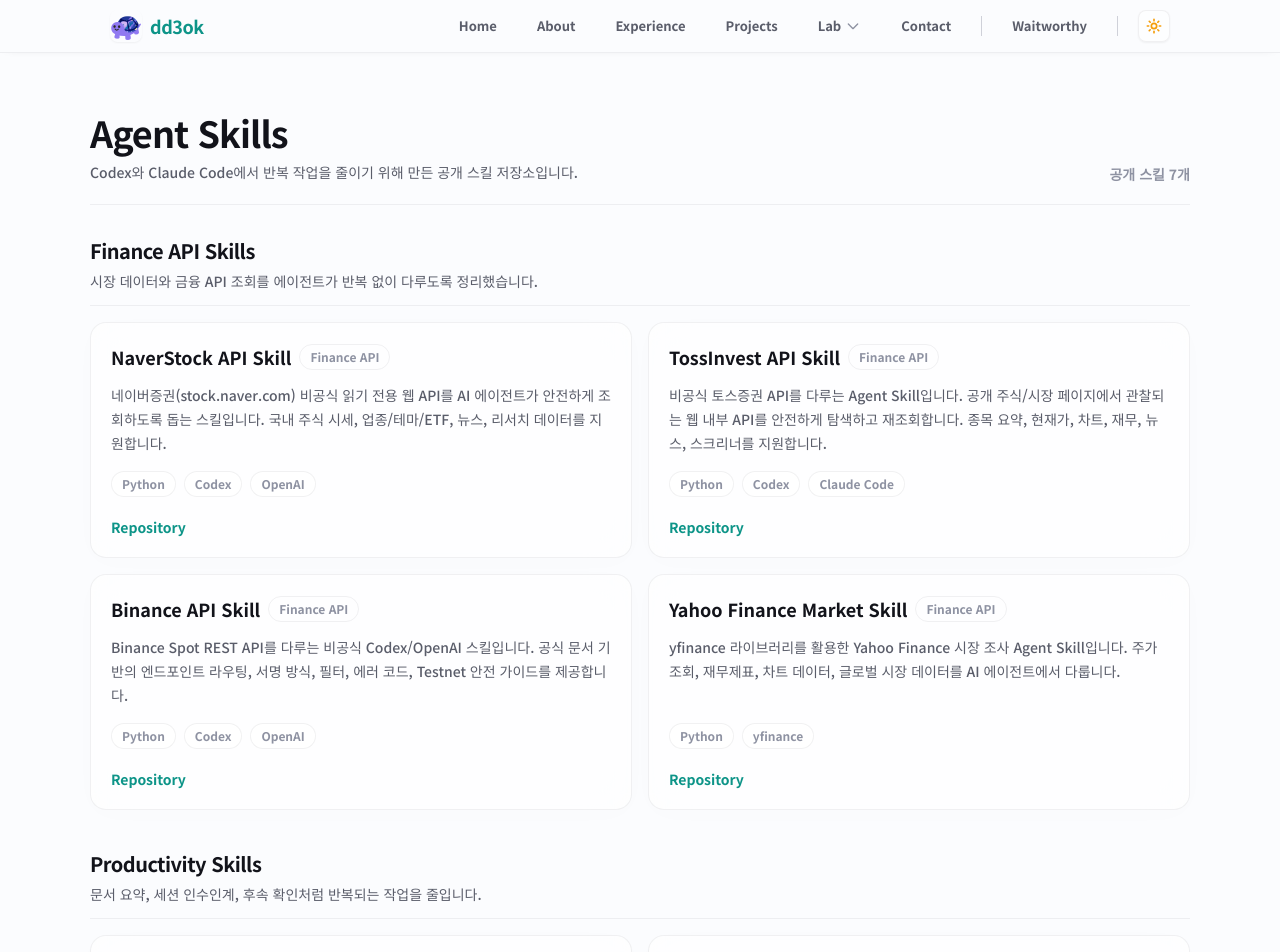
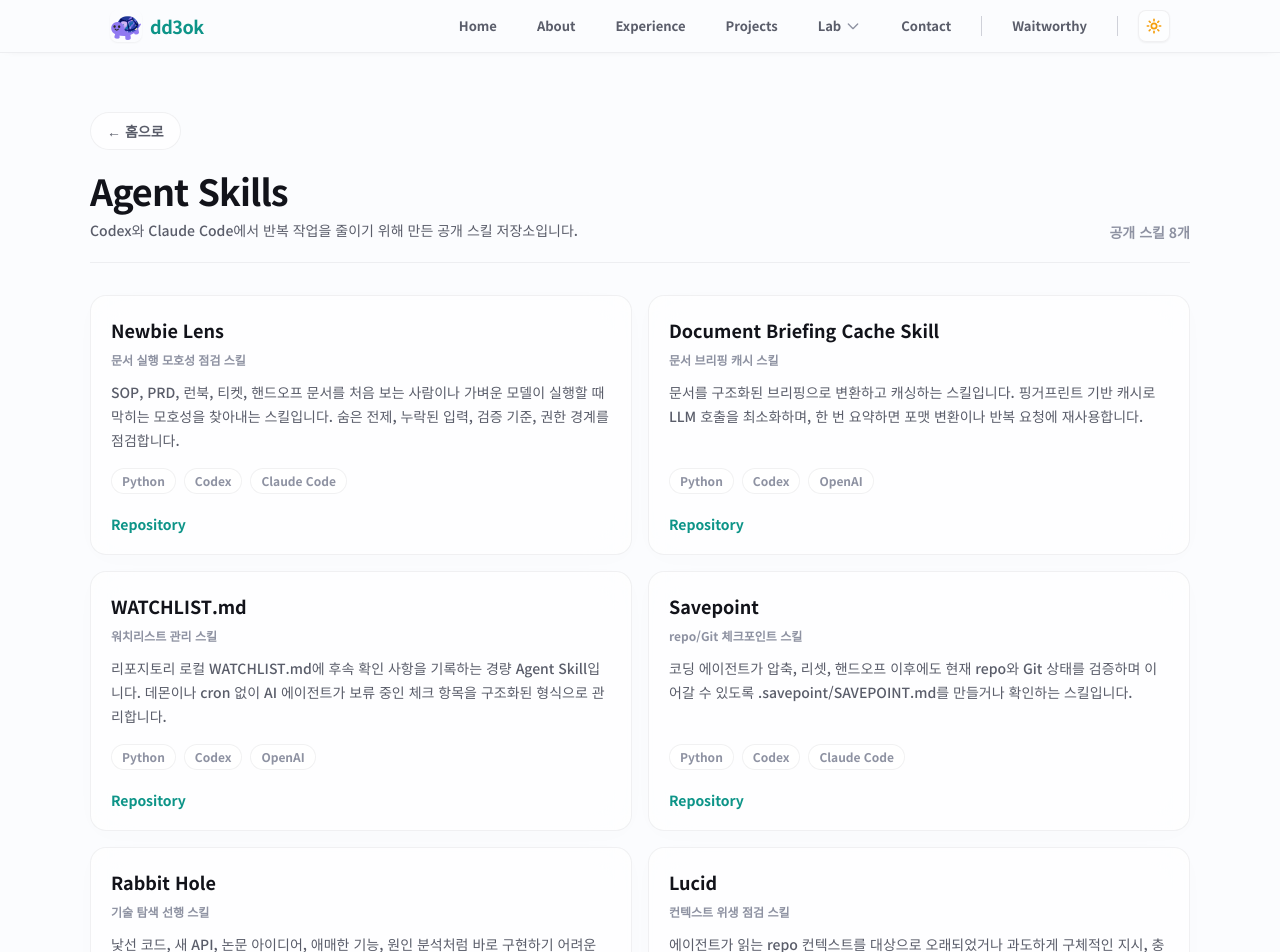
Before and after one commit to dd3ok/dd3ok.github.io, a Next.js app: page /agent-skills in a window 1280 px wide. Shown: the top 952 px of the page. Built offline with nearby package versions, Linux system fonts and the light colour scheme.

Commit message:
Refresh agent skills catalog

```diff
--- a/package.json
+++ b/package.json
@@ -8,12 +8,13 @@
     "start": "node node_modules/serve/build/main.js out -l 3000",
     "lint": "node node_modules/eslint/bin/eslint.js . --max-warnings=0",
     "smoke": "node scripts/smoke-check.mjs",
-    "validate": "npm run test:notes-import && npm run test:notes-categories && npm run design:check && npm run lint && node node_modules/typescript/bin/tsc --noEmit && npm run notes:check",
+    "validate": "npm run test:notes-import && npm run test:notes-categories && npm run test:agent-skills && npm run design:check && npm run lint && node node_modules/typescript/bin/tsc --noEmit && npm run notes:check",
     "design:check": "node scripts/check-design-system.mjs",
     "notes:import:waitworthy": "node scripts/import-waitworthy-notes.mjs",
     "notes:check": "node scripts/check-notes.mjs",
     "test:notes-import": "node scripts/test-import-waitworthy-notes.mjs",
     "test:notes-categories": "node scripts/test-notes-categories.mjs",
+    "test:agent-skills": "node scripts/test-agent-skills.mjs",
     "preview": "npm run build && node node_modules/serve/build/main.js out -l 3000"
   },
   "dependencies": {
--- a/src/app/agent-skills/page.tsx
+++ b/src/app/agent-skills/page.tsx
@@ -2,30 +2,32 @@
 import Navigation from '@/components/layout/Navigation'
 import Footer from '@/components/layout/Footer'
 import AgentSkillsSection from '@/components/sections/AgentSkillsSection'
+import { agentSkills } from '@/data/agentSkills'
+
+const agentSkillKeywords = Array.from(new Set([
+    'agent skill',
+    'codex skill',
+    'openai skill',
+    'AI coding agent',
+    'Claude Code',
+    'Python',
+    'open source',
+    ...agentSkills.flatMap((skill) => [
+        skill.title,
+        skill.shortDescription,
+        ...skill.keywords,
+    ]),
+]))
 
 export const metadata: Metadata = {
     title: 'Open Source Agent Skills',
     description:
-        'dd3ok의 오픈소스 AI Agent Skill 모음: 네이버증권 API, 토스증권 API, 바이낸스 API, 야후 파이낸스, 문서 브리핑 캐시, 세션 핸드오프, WATCHLIST.md. Codex와 Claude Code에서 쓰는 Python 기반 스킬.',
-    keywords: [
-        'agent skill',
-        'codex skill',
-        'openai skill',
-        'AI coding agent',
-        '네이버증권 API',
-        '토스증권 API',
-        'Binance API skill',
-        'Yahoo Finance skill',
-        'document summarization',
-        'session handoff',
-        'WATCHLIST.md',
-        'Python',
-        'open source',
-    ],
+        'dd3ok의 오픈소스 AI Agent Skill 모음입니다. 문서 점검, 세션 핸드오프, 컨텍스트 위생, 기술 탐색, 공개 시장 데이터 조회처럼 반복되는 에이전트 작업을 다룹니다.',
+    keywords: agentSkillKeywords,
     openGraph: {
         title: 'Open Source Agent Skills | dd3ok',
         description:
-            'AI 코딩 에이전트(Codex, Claude Code)에서 쓰는 오픈소스 스킬 모음. 금융 데이터 API부터 생산성 도구까지.',
+            'Codex와 Claude Code에서 반복 작업을 줄이기 위해 만든 공개 Agent Skill 저장소 모음입니다.',
         url: 'https://dd3ok.github.io/agent-skills/',
         type: 'website',
         locale: 'ko_KR',
@@ -42,7 +44,7 @@
         card: 'summary_large_image',
         title: 'Open Source Agent Skills | dd3ok',
         description:
-            'AI 코딩 에이전트에서 쓰는 오픈소스 스킬 모음: 네이버증권, 토스증권, 바이낸스, 야후 파이낸스 API 외 생산성 도구.',
+            '문서 점검, 세션 핸드오프, 컨텍스트 위생, 기술 탐색, 공개 시장 데이터 조회를 위한 Agent Skill 모음입니다.',
         images: ['/logo.png'],
     },
     alternates: {
@@ -55,7 +57,7 @@
     '@type': 'CollectionPage',
     name: 'Open Source Agent Skills | dd3ok',
     description:
-        'AI 코딩 에이전트(Codex, Claude Code)에서 쓰는 오픈소스 Python 스킬 모음',
+        'Codex와 Claude Code에서 반복 작업을 줄이기 위해 만든 공개 Agent Skill 저장소 모음',
     url: 'https://dd3ok.github.io/agent-skills/',
     author: {
         '@type': 'Person',
@@ -64,74 +66,19 @@
     },
     mainEntity: {
         '@type': 'ItemList',
-        itemListElement: [
-            {
+        numberOfItems: agentSkills.length,
+        itemListElement: agentSkills.map((skill, index) => ({
+            '@type': 'ListItem',
+            position: index + 1,
+            item: {
                 '@type': 'SoftwareSourceCode',
-                position: 1,
-                name: 'NaverStock API Skill',
-                description:
-                    '네이버증권 비공식 읽기 전용 웹 API Agent Skill: 국내 주식 시세, 업종/테마/ETF, 뉴스, 리서치 데이터',
-                codeRepository: 'https://github.com/dd3ok/naverstock-api-skill',
-                programmingLanguage: 'Python',
+                name: skill.title,
+                description: skill.shortDescription,
+                codeRepository: skill.github,
+                programmingLanguage: skill.tech[0] ?? 'Python',
+                keywords: skill.keywords.join(', '),
             },
-            {
-                '@type': 'SoftwareSourceCode',
-                position: 2,
-                name: 'TossInvest API Skill',
-                description:
-                    '비공식 토스증권 API Agent Skill: 종목 요약, 현재가, 차트, 재무, 뉴스, 스크리너',
-                codeRepository: 'https://github.com/dd3ok/tossinvest-api-skill',
-                programmingLanguage: 'Python',
-            },
-            {
-                '@type': 'SoftwareSourceCode',
-                position: 3,
-                name: 'Binance API Skill',
-                description:
-                    'Unofficial Codex/OpenAI skill for Binance Spot REST API: endpoints, signing, rate limits, filters, errors, Testnet safety',
-                codeRepository: 'https://github.com/dd3ok/binance-api-skill',
-                programmingLanguage: 'Python',
-            },
-            {
-                '@type': 'SoftwareSourceCode',
-                position: 4,
-                name: 'Yahoo Finance Market Skill',
-                description:
-                    'Agent Skill for Yahoo Finance market research via yfinance: stock quotes, financials, charts, market data',
-                codeRepository:
-                    'https://github.com/dd3ok/yahoo-finance-market-skill',
-                programmingLanguage: 'Python',
-            },
-            {
-                '@type': 'SoftwareSourceCode',
-                position: 5,
-                name: 'Document Briefing Cache Skill',
-                description:
-                    'Agent skill for caching structured document briefings: summarize once, reuse everywhere',
-                codeRepository:
-                    'https://github.com/dd3ok/document-briefing-cache-skill',
-                programmingLanguage: 'Python',
-            },
-            {
-                '@type': 'SoftwareSourceCode',
-                position: 6,
-                name: 'New Session Handoff Skill',
-                description:
-                    'Agent skill for creating verified HANDOFF.md so coding work continues in a fresh session',
-                codeRepository:
-                    'https://github.com/dd3ok/new-session-handoff-skill',
-                programmingLanguage: 'Python',
-            },
-            {
-                '@type': 'SoftwareSourceCode',
-                position: 7,
-                name: 'WATCHLIST.md',
-                description:
-                    'Lightweight agent skill for recording deferred follow-up checks in repository-local WATCHLIST.md',
-                codeRepository: 'https://github.com/dd3ok/WATCHLIST.md',
-                programmingLanguage: 'Python',
-            },
-        ],
+        })),
     },
 }
 
--- a/src/components/sections/AgentSkillsSection.tsx
+++ b/src/components/sections/AgentSkillsSection.tsx
@@ -1,26 +1,5 @@
 import Link from 'next/link'
 import { agentSkills } from '@/data/agentSkills'
-import type { AgentSkill } from '@/types'
-
-const categoryContent: Record<AgentSkill['category'], {
-    title: string
-    description: string
-}> = {
-    finance: {
-        title: 'Finance API Skills',
-        description: '시장 데이터와 금융 API 조회를 에이전트가 반복 없이 다루도록 정리했습니다.',
-    },
-    productivity: {
-        title: 'Productivity Skills',
-        description: '문서 요약, 세션 인수인계, 후속 확인처럼 반복되는 작업을 줄입니다.',
-    },
-}
-
-const categoryOrder: AgentSkill['category'][] = ['finance', 'productivity']
-
-const getSkillsForCategory = (category: AgentSkill['category']) => (
-    agentSkills.filter((skill) => skill.category === category)
-)
 
 export default function AgentSkillsSection() {
     return (
@@ -30,6 +9,15 @@
             aria-labelledby="agent-skills-title"
         >
             <div className="container">
+                <div className="mb-5">
+                    <Link
+                        href="/"
+                        className="inline-flex items-center rounded-full border border-[var(--card-border)] bg-[var(--card-bg)] px-4 py-2 text-sm font-bold text-[var(--text-secondary)] transition-colors hover:text-[var(--text-primary)]"
+                    >
+                        ← 홈으로
+                    </Link>
+                </div>
+
                 <header className="border-b border-[var(--card-border)] pb-5">
                     <div className="flex flex-col gap-3 md:flex-row md:items-end md:justify-between">
                         <div className="max-w-3xl">
@@ -49,35 +37,16 @@
                     </div>
                 </header>
 
-                <div className="mt-8 space-y-10">
-                    {categoryOrder.map((category) => {
-                        const skills = getSkillsForCategory(category)
-                        const content = categoryContent[category]
-
-                        return (
-                            <section key={category} aria-labelledby={`${category}-skills-title`}>
-                                <div className="mb-4 border-b border-[var(--card-border)] pb-3">
-                                    <h2
-                                        id={`${category}-skills-title`}
-                                        className="text-xl font-extrabold tracking-tight text-[var(--text-primary)]"
-                                    >
-                                        {content.title}
+                <div className="mt-8 grid gap-4 md:grid-cols-2">
+                    {agentSkills.map((skill) => (
+                        <article key={skill.id} className="glass-card flex h-full flex-col p-5">
+                            <div className="flex flex-col gap-2">
+                                <h2 className="text-lg font-bold text-[var(--text-primary)]">
+                                    {skill.title}
                                 </h2>
-                                    <p className="mt-1 text-sm font-medium leading-6 text-[var(--text-secondary)]">
-                                        {content.description}
+                                <p className="text-xs font-bold text-[var(--text-muted)]">
+                                    {skill.shortDescription}
                                 </p>
-                                </div>
-
-                                <div className="grid gap-4 md:grid-cols-2">
-                                    {skills.map((skill) => (
-                                        <article key={skill.id} className="glass-card flex h-full flex-col p-5">
-                                            <div className="flex flex-wrap items-center gap-2">
-                                                <h3 className="text-lg font-bold text-[var(--text-primary)]">
-                                                    {skill.title}
-                                                </h3>
-                                                <span className="rounded-full border border-[var(--card-border)] px-2.5 py-1 text-xs font-bold text-[var(--text-muted)]">
-                                                    {categoryContent[skill.category].title.replace(' Skills', '')}
-                                                </span>
                             </div>
 
                             <p className="mt-3 flex-1 text-sm font-medium leading-6 text-[var(--text-secondary)]">
@@ -106,10 +75,6 @@
                         </article>
                     ))}
                 </div>
-                            </section>
-                        )
-                    })}
-                </div>
             </div>
         </section>
     )
--- a/src/data/agentSkills.ts
+++ b/src/data/agentSkills.ts
@@ -1,6 +1,102 @@
 import type { AgentSkill } from '@/types'
 
 export const agentSkills: AgentSkill[] = [
+    {
+        id: 'newbie-lens',
+        title: 'Newbie Lens',
+        description:
+            'SOP, PRD, 런북, 티켓, 핸드오프 문서를 처음 보는 사람이나 가벼운 모델이 실행할 때 막히는 모호성을 찾아내는 스킬입니다. 숨은 전제, 누락된 입력, 검증 기준, 권한 경계를 점검합니다.',
+        shortDescription: '문서 실행 모호성 점검 스킬',
+        tech: ['Python', 'Codex', 'Claude Code'],
+        github: 'https://github.com/dd3ok/newbie-lens',
+        keywords: [
+            'document review',
+            'ambiguity check',
+            'SOP review',
+            'PRD review',
+            'agent skill',
+        ],
+    },
+    {
+        id: 'document-briefing-cache-skill',
+        title: 'Document Briefing Cache Skill',
+        description:
+            '문서를 구조화된 브리핑으로 변환하고 캐싱하는 스킬입니다. 핑거프린트 기반 캐시로 LLM 호출을 최소화하며, 한 번 요약하면 포맷 변환이나 반복 요청에 재사용합니다.',
+        shortDescription: '문서 브리핑 캐시 스킬',
+        tech: ['Python', 'Codex', 'OpenAI'],
+        github: 'https://github.com/dd3ok/document-briefing-cache-skill',
+        keywords: [
+            'document summarization',
+            'LLM caching',
+            'briefing',
+            'agent skill',
+            '문서 요약',
+        ],
+    },
+    {
+        id: 'watchlist-md',
+        title: 'WATCHLIST.md',
+        description:
+            '리포지토리 로컬 WATCHLIST.md에 후속 확인 사항을 기록하는 경량 Agent Skill입니다. 데몬이나 cron 없이 AI 에이전트가 보류 중인 체크 항목을 구조화된 형식으로 관리합니다.',
+        shortDescription: '워치리스트 관리 스킬',
+        tech: ['Python', 'Codex', 'OpenAI'],
+        github: 'https://github.com/dd3ok/WATCHLIST.md',
+        keywords: [
+            'watchlist',
+            'deferred checks',
+            'agent skill',
+            'developer tools',
+            '후속 확인',
+        ],
+    },
+    {
+        id: 'savepoint',
+        title: 'Savepoint',
+        description:
+            '코딩 에이전트가 압축, 리셋, 핸드오프 이후에도 현재 repo와 Git 상태를 검증하며 이어갈 수 있도록 .savepoint/SAVEPOINT.md를 만들거나 확인하는 스킬입니다.',
+        shortDescription: 'repo/Git 체크포인트 스킬',
+        tech: ['Python', 'Codex', 'Claude Code'],
+        github: 'https://github.com/dd3ok/savepoint',
+        keywords: [
+            'savepoint',
+            'checkpoint',
+            'context handoff',
+            'coding agents',
+            'agent skill',
+        ],
+    },
+    {
+        id: 'rabbit-hole',
+        title: 'Rabbit Hole',
+        description:
+            '낯선 코드, 새 API, 논문 아이디어, 애매한 기능, 원인 분석처럼 바로 구현하기 어려운 작업에서 가장 작은 검증 산출물과 다음 결정을 만들도록 돕는 instruction-only 스킬입니다.',
+        shortDescription: '기술 탐색 선행 스킬',
+        tech: ['Markdown', 'Codex', 'Claude Code'],
+        github: 'https://github.com/dd3ok/rabbit-hole',
+        keywords: [
+            'technical exploration',
+            'research spike',
+            'debugging',
+            'agent skill',
+            'instruction-only',
+        ],
+    },
+    {
+        id: 'lucid',
+        title: 'Lucid',
+        description:
+            '에이전트가 읽는 repo 컨텍스트를 대상으로 오래되었거나 과도하게 구체적인 지시, 충돌하는 규칙, 안전하지 않은 기억, prompt debt를 점검하고 정리 계획을 만드는 스킬입니다.',
+        shortDescription: '컨텍스트 위생 점검 스킬',
+        tech: ['Python', 'Codex', 'Claude Code'],
+        github: 'https://github.com/dd3ok/lucid',
+        keywords: [
+            'context hygiene',
+            'prompt debt',
+            'agent context',
+            'skill-first',
+            'audit',
+        ],
+    },
     {
         id: 'naverstock-api-skill',
         title: 'NaverStock API Skill',
@@ -9,7 +105,6 @@
         shortDescription: '네이버증권 API 스킬',
         tech: ['Python', 'Codex', 'OpenAI'],
         github: 'https://github.com/dd3ok/naverstock-api-skill',
-        category: 'finance',
         keywords: [
             '네이버증권 API',
             'Naver Stock API',
@@ -26,7 +121,6 @@
         shortDescription: '토스증권 API 스킬',
         tech: ['Python', 'Codex', 'Claude Code'],
         github: 'https://github.com/dd3ok/tossinvest-api-skill',
-        category: 'finance',
         keywords: [
             '토스증권 API',
             'TossInvest API',
@@ -35,89 +129,4 @@
             '스크리너',
         ],
     },
-    {
-        id: 'binance-api-skill',
-        title: 'Binance API Skill',
-        description:
-            'Binance Spot REST API를 다루는 비공식 Codex/OpenAI 스킬입니다. 공식 문서 기반의 엔드포인트 라우팅, 서명 방식, 필터, 에러 코드, Testnet 안전 가이드를 제공합니다.',
-        shortDescription: '바이낸스 API 스킬',
-        tech: ['Python', 'Codex', 'OpenAI'],
-        github: 'https://github.com/dd3ok/binance-api-skill',
-        category: 'finance',
-        keywords: [
-            'Binance API',
-            '바이낸스 API',
-            'crypto API',
-            'Spot REST API',
-            'trading',
-        ],
-    },
-    {
-        id: 'yahoo-finance-market-skill',
-        title: 'Yahoo Finance Market Skill',
-        description:
-            'yfinance 라이브러리를 활용한 Yahoo Finance 시장 조사 Agent Skill입니다. 주가 조회, 재무제표, 차트 데이터, 글로벌 시장 데이터를 AI 에이전트에서 다룹니다.',
-        shortDescription: '야후 파이낸스 스킬',
-        tech: ['Python', 'yfinance'],
-        github: 'https://github.com/dd3ok/yahoo-finance-market-skill',
-        category: 'finance',
-        keywords: [
-            'Yahoo Finance API',
-            'yfinance',
-            'stock market data',
-            'financial data',
-            'market research',
-        ],
-    },
-    {
-        id: 'document-briefing-cache-skill',
-        title: 'Document Briefing Cache Skill',
-        description:
-            '문서를 구조화된 브리핑으로 변환하고 캐싱하는 스킬입니다. 핑거프린트 기반 캐시로 LLM 호출을 최소화하며, 한 번 요약하면 포맷 변환이나 반복 요청에 재사용합니다.',
-        shortDescription: '문서 브리핑 캐시 스킬',
-        tech: ['Python', 'Codex', 'OpenAI'],
-        github: 'https://github.com/dd3ok/document-briefing-cache-skill',
-        category: 'productivity',
-        keywords: [
-            'document summarization',
-            'LLM caching',
-            'briefing',
-            'agent skill',
-            '문서 요약',
-        ],
-    },
-    {
-        id: 'new-session-handoff-skill',
-        title: 'New Session Handoff Skill',
-        description:
-            '새 에이전트 세션에서 이전 작업을 이어갈 수 있도록 검증된 HANDOFF.md를 생성하는 스킬입니다. 채팅 히스토리 없이도 작업 컨텍스트를 안전하게 전달합니다.',
-        shortDescription: '세션 핸드오프 스킬',
-        tech: ['Python', 'Codex', 'OpenAI'],
-        github: 'https://github.com/dd3ok/new-session-handoff-skill',
-        category: 'productivity',
-        keywords: [
-            'session handoff',
-            'agent continuity',
-            'HANDOFF.md',
-            'coding agent',
-            '세션 인수인계',
-        ],
-    },
-    {
-        id: 'watchlist-md',
-        title: 'WATCHLIST.md',
-        description:
-            '리포지토리 로컬 WATCHLIST.md에 후속 확인 사항을 기록하는 경량 Agent Skill입니다. 데몬이나 cron 없이 AI 에이전트가 보류 중인 체크 항목을 구조화된 형식으로 관리합니다.',
-        shortDescription: '워치리스트 관리 스킬',
-        tech: ['Python', 'Codex', 'OpenAI'],
-        github: 'https://github.com/dd3ok/WATCHLIST.md',
-        category: 'productivity',
-        keywords: [
-            'watchlist',
-            'deferred checks',
-            'agent skill',
-            'developer tools',
-            '후속 확인',
-        ],
-    },
 ]
--- a/src/types/index.ts
+++ b/src/types/index.ts
@@ -54,7 +54,6 @@
     shortDescription: string
     tech: string[]
     github: string
-    category: 'finance' | 'productivity'
     keywords: string[]
 }
 
```
Also changed, not shown: scripts/smoke-check.mjs (+13 -2 lines), scripts/test-agent-skills.mjs (added, +65 -0 lines), 1 other file (tests, documents, lock files or other folders). Lines whose indentation alone changed are shown as unchanged.
